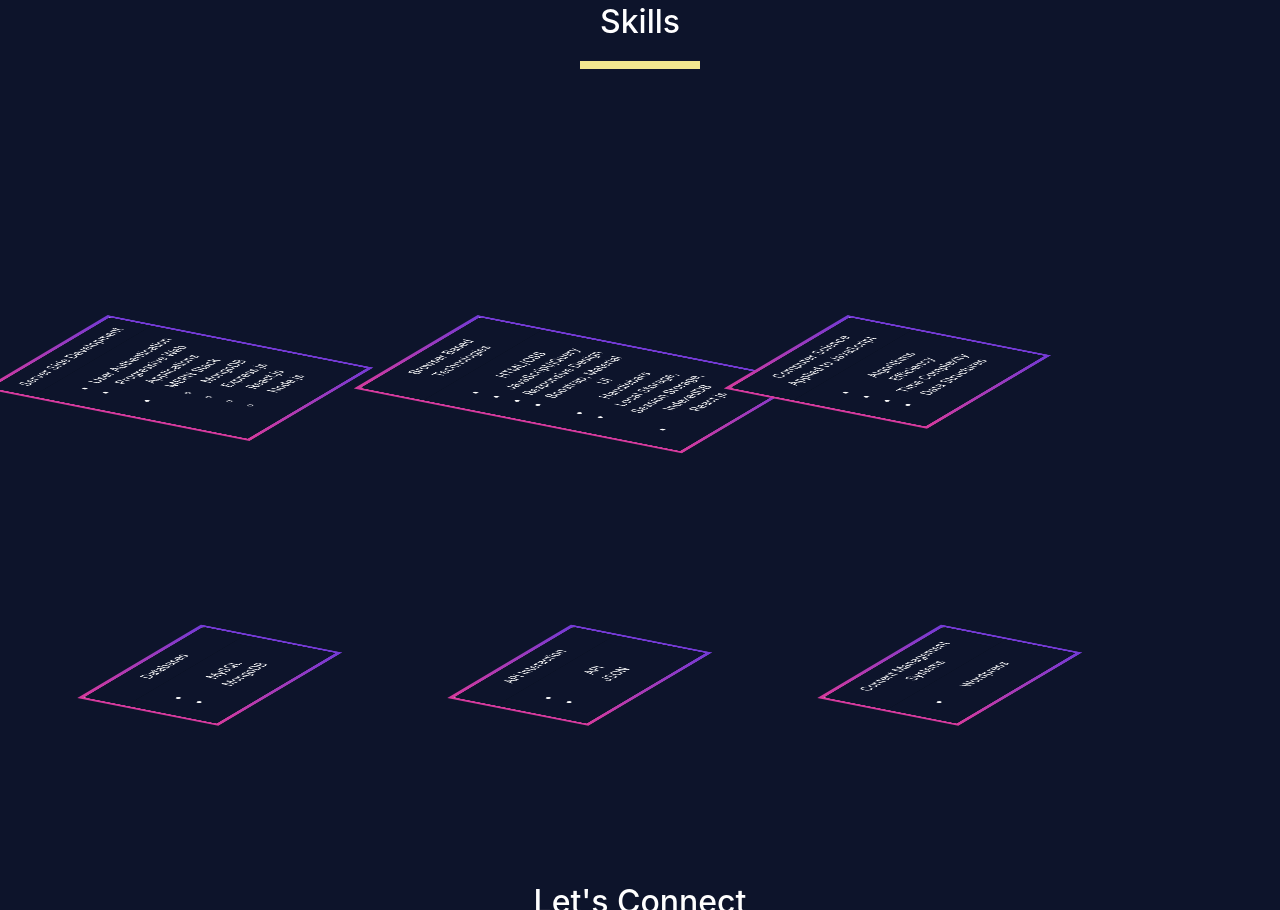
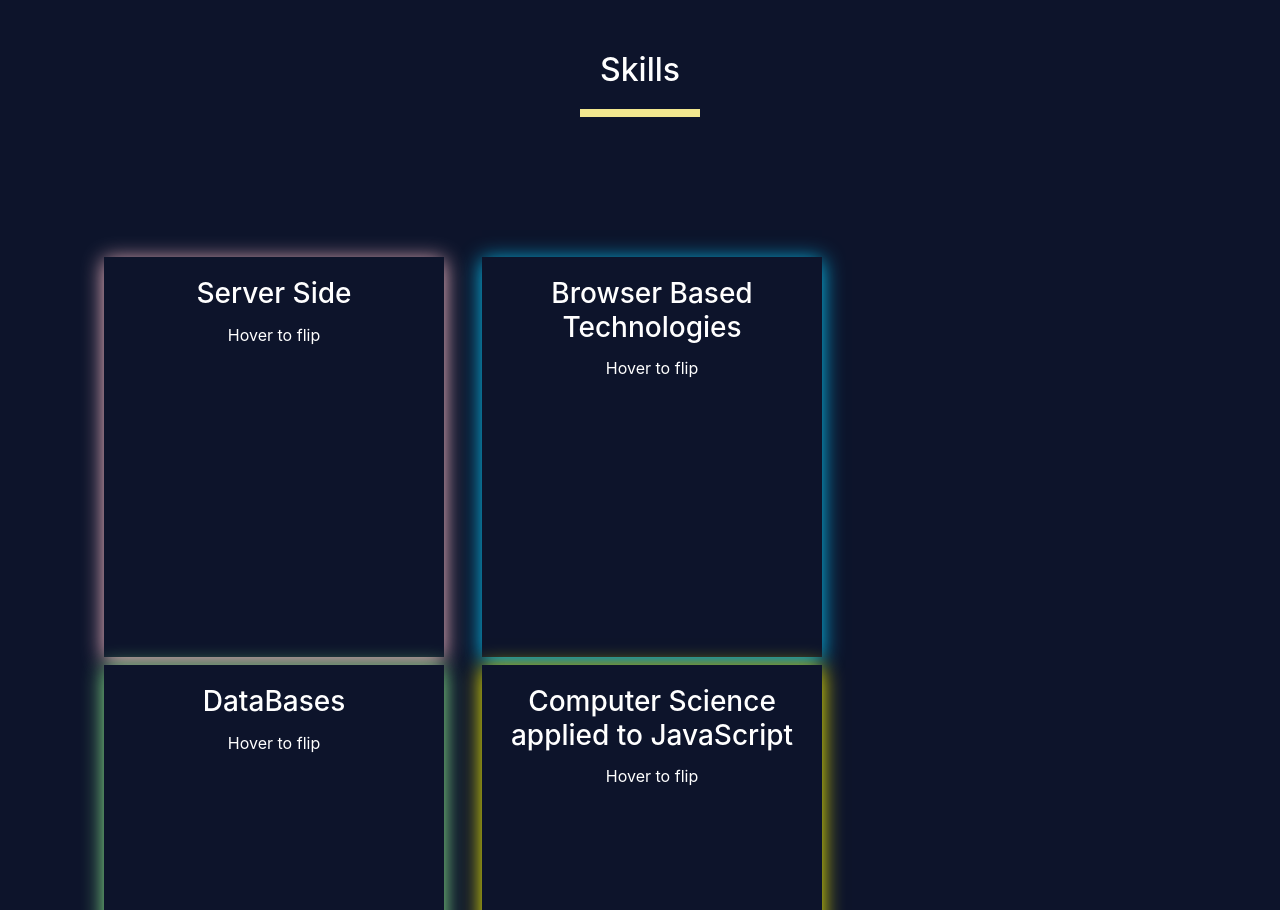
Before and after one commit to hlbrown/HTML-Portfolio, a plain HTML site: page index.html in a window 1280 px wide. Shown: the part 3109-4019 px from the top of the page. Drawn offline with nearby package versions, Linux system fonts and the light colour scheme.

Commit message:
commit on 'main'

```diff
--- a/index.css
+++ b/index.css
@@ -3,7 +3,13 @@
   --right-header: #00abff;
   --vertical-margin: 4em;
   --alt-font-color: #1d1d1d;
+  --maxWidth : 960px;
+  --cardWidth : 300px;
+  --cardHeight : 275px;
+  --colorMain : #3498db;
 }
+
+
 * {
     margin: 0;
     box-sizing: border-box;
@@ -180,15 +186,7 @@ li {
     background-color:#0d142b;
 
 }
-.skills-cards{
-    transform: rotateX(70deg) rotateZ(-60deg) translate3d(-120px, 0px, 70px);
-    transition: all .4s;
-    transform-style: preserve-3d;
-}
-.skills-cards:hover{
-    transform: rotateX(0deg) rotateZ(0deg) translate3d(0px, 0px, 0px);
-  box-shadow: 0px 0px 0px 0px rgba(0,0,0,0.0);
-}
+
 .card-footer {
         display: flex;
         flex-direction: column;
@@ -258,7 +256,192 @@ footer {
 }
 
 
-@media (min-width:768px){
+/* skills styling */
+.card-flip > div {
+    backface-visibility: hidden;
+    transition: transform 300ms;
+    transition-timing-function: linear;
+    width: 100%;
+    height: 100%;
+    margin: 0;
+    display: flex;
+}
+.card-flip-pink > div{
+    box-shadow: 0 3px 20px pink;
+}
+
+.card-flip-blue > div{
+    box-shadow: 0 3px 20px rgb(7, 199, 247);
+}
+
+.card-flip-green > div{
+    box-shadow: 0 3px 20px rgb(143, 241, 143);
+}
+.card-flip-yellow > div{
+    box-shadow: 0 3px 20px rgb(253, 249, 1);
+}
+
+
+.card-flip{
+    border-radius: 9px;
+    width:100%;
+    margin-top:20px;
+    border: 0 none;
+
+}
+.card .card-body, .card-back .card-body{
+    height: 380px;
+}
+
+
+.card-front{
+    transform: rotateY(0deg);
+    height:100%;
+
+}
+.card .card-flip{
+    height: 700px;
+}
+.card-back{
+    transform: rotateY(180deg);
+    position: absolute;
+    top:0;
+}
+.card-flip:hover .card-front{
+    transform: rotateY(-180deg);
+}
+.card-flip:hover .card-back{
+    transform: rotateY(0deg);
+}
+
+
+/*
+.cardBox {
+  float: left;
+  font-size: 1.2em;
+  margin: 1% 0 0 1%;
+  perspective: 800px;
+  transition: all 0.3s ease 0s;
+  width: 23.7%;
+}
+
+.cardBox:hover .card {
+  transform: rotateY( 180deg);
+}
+
+.cardBox .card {
+  background: #222;
+  cursor: default;
+  height: 300px;
+  transform-style: preserve-3d;
+  transition: transform 0.4s ease 0s;
+  width: 100%;
+  -webkit-animation: giro 1s 1;
+  animation: giro 1s 1;
+}
+
+.cardBox .card p {
+  margin-bottom: 1.8em;
+}
+
+.card .front,
+.card .back {
+  backface-visibility: hidden;
+  box-sizing: border-box;
+  color: white;
+  display: block;
+  font-size: 1.2em;
+  height: 100%;
+  padding: 0.8em;
+  position: absolute;
+  text-align: center;
+  width: 100%;
+}
+
+
+
+.card .front strong {
+  background: #fff;
+  border-radius: 100%;
+  color: #222;
+  font-size: 1.5em;
+  line-height: 30px;
+  padding: 0 7px 4px 6px;
+}
+
+.card .back {
+  transform: rotateY( 180deg);
+}
+
+.card .back a {
+  padding: 0.3em 0.5em;
+  background: #333;
+  color: #fff;
+  text-decoration: none;
+  border-radius: 1px;
+  font-size: 0.9em;
+  transition: all 0.2s ease 0s;
+}
+
+.card .back a:hover {
+  background: #fff;
+  color: #333;
+  text-shadow: 0 0 1px #333;
+}
+
+.cardBox:nth-child(1) .card .back {
+  background: cornflowerblue;
+}
+
+.cardBox:nth-child(2) .card .back {
+  background: orange;
+}
+
+.cardBox:nth-child(3) .card .back {
+  background: yellowgreen;
+}
+
+.cardBox:nth-child(4) .card .back {
+  background: tomato;
+}
+
+.cardBox:nth-child(2) .card {
+  -webkit-animation: giro 1.5s 1;
+  animation: giro 1.5s 1;
+}
+
+.cardBox:nth-child(3) .card {
+  -webkit-animation: giro 2s 1;
+  animation: giro 2s 1;
+}
+
+.cardBox:nth-child(4) .card {
+  -webkit-animation: giro 2.5s 1;
+  animation: giro 2.5s 1;
+} */
+
+/* @-webkit-keyframes giro {
+  from {
+    transform: rotateY( 180deg);
+  }
+  to {
+    transform: rotateY( 0deg);
+  }
+}
+
+@keyframes giro {
+  from {
+    transform: rotateY( 180deg);
+  }
+  to {
+    transform: rotateY( 0deg);
+  }
+} */
+
+
+
+
+/* @media (min-width:768px){
 .col-md-6 {
     -ms-flex: 0 0 50%;
     flex: 0 0 50%;
@@ -268,5 +451,24 @@ footer {
     -ms-flex: 0 0 41.666667%;
     flex: 0 0 41.666667%;
     max-width: 41.666667%;
-}
-}
+} */
+/* .cardBox {
+    margin-left: 2.8%;
+    margin-top: 3%;
+    width: 46%;
+  }
+  .cardBox .card {
+    height: 385px;
+  }
+  .cardBox:last-child {
+    margin-bottom: 3%;
+  }
+} */
+/* @media screen and (max-width: 480px) {
+  .cardBox {
+    width: 94.5%;
+  }
+  .cardBox .card {
+    height: 380px;
+  }
+} */
--- a/index.html
+++ b/index.html
@@ -11,6 +11,8 @@
     <script src="https://cdn.jsdelivr.net/npm/jquery@3.5.1/dist/jquery.slim.min.js"></script>
     <script src="https://cdn.jsdelivr.net/npm/popper.js@1.16.1/dist/umd/popper.min.js"></script>
     <script src="https://cdn.jsdelivr.net/npm/bootstrap@4.6.1/dist/js/bootstrap.bundle.min.js"></script>
+
+    <link rel="stylesheet" href="https://cdnjs.cloudflare.com/ajax/libs/font-awesome/4.7.0/css/font-awesome.min.css">
     <link rel="stylesheet" href="index.css" type="text/css">
 
     <title>Hannah Nagle</title>
@@ -40,10 +42,10 @@
         <div class="navbar-collapse collapse w-100 order-3 dual-collapse2">
             <ul class="navbar-nav ml-auto">
                 <li class="nav-item">
-                    <a class="nav-link" href="#resume">Resume</a>
+                    <a class="nav-link" href="https://docs.google.com/document/d/18QBjbJ525wQKfAkCxhTxbTDf30mCpnIgvxQwqHoMOPg/edit?usp=sharing" target="_blank">Resume</a>
                 </li>
                 <li class="nav-item">
-                    <a class="nav-link" href="#connect">Contact</a>
+                    <a class="nav-link" href="#contact">Contact</a>
                 </li>
             </ul>
         </div>
@@ -100,9 +102,14 @@
                 <div class="feat-proj-img-container" style="position: relative;">
                     <img class="img-fluid" src="https://i.ibb.co/FzdLXGS/weather-App.jpg">
                     <div class="projects-icon-container">
-                        <i class="fab fa-3x fa-github" aria-hidden="true">
-                            ::before
+
+                        <a href="https://github.com/hlbrown/WeatherApp" target="_blank">
+                        <i class="fa fa-github" style="font-size: 48px;color:white;" aria-hidden="true">
                         </i>
+                        </a>
+                        <a href="https://hlbrown.github.io/WeatherApp/" target="=_blank">
+                            <i class="fa fa-link" style="font-size: 48px;color:white;" aria-hidden="true"></i>
+                        </a>
                     </div>
                 </div>
 
@@ -115,8 +122,12 @@
                     <div class="project-img-container">
                         <img class="card-img-top" src="https://i.ibb.co/X3P3LvH/Note-Taker.jpg" alt="Project Image">
                         <div class="project-icons-contaier">
-                            <a href="#" target="_blank">
-                                <i></i>
+                            <a href="https://github.com/hlbrown/note-taker" target="_blank">
+                                <i class="fa fa-github" style="font-size: 48px;color:white;" aria-hidden="true">
+                                </i>
+                            </a>
+                            <a href="https://calm-meadow-83946.herokuapp.com/notes" target="=_blank">
+                                <i class="fa fa-link" style="font-size: 48px;color:white;" aria-hidden="true"></i>
                             </a>
                         </div>
                     </div>
@@ -140,8 +151,12 @@
                     <div class="project-img-container">
                         <img class="card-img-top" src="./assets/Login & Signup.png" alt="Card image Cap">
                         <div class="project-icons-container">
-                            <a href="#" class="light" target="_blank">
-                                <i class="fab fa-3x fa-github"></i>
+                            <a href="https://github.com/hlbrown/Mix-N-Match" target="_blank">
+                                <i class="fa fa-github" style="font-size: 48px;color:white;" aria-hidden="true">
+                                </i>
+                            </a>
+                            <a href="http://frozen-inlet-56976.herokuapp.com/login" target="=_blank">
+                                <i class="fa fa-link" style="font-size: 48px;color:white;" aria-hidden="true"></i>
                             </a>
                         </div>
                     </div>
@@ -171,11 +186,12 @@
                     <div class="project-img-container">
                         <img class="card-img-top" src="./assets/Landing_Page.png" alt="Card img cap">
                         <div class="project-icons-container">
-                            <a href="#" target="_blank">
-                                <i class="fab fa-3x fa-github"></i>
+                            <a href="https://github.com/hlbrown/just-in-time" target="_blank">
+                                <i class="fa fa-github" style="font-size: 48px;color:white;" aria-hidden="true">
+                                </i>
                             </a>
-                            <a href="#" target="_blank">
-                                <i class="fas fa-3x fa-external-link-alt"></i>
+                            <a href="https://project-3-just-in-time.herokuapp.com/" target="=_blank">
+                                <i class="fa fa-link" style="font-size: 48px;color:white;" aria-hidden="true"></i>
                             </a>
                         </div>
                     </div>
@@ -212,19 +228,20 @@
                         </div>
                     </section>
 
-                    <div class="container py-lg-5 pt-1 pb-3">
-
-                       <div class="row top-buffer">
-
+                    <div class="container-fluid bg-transparent py-5">
+                        <div class="row">
+                            <div class="col-sm-12 col-md-6 col-lg-4 m-1">
+                                <div class="card card-flip card-flip-pink h-100" style="background-color: transparent;">
+                                    <div class="card-front text-white">
+                                        <div class="card-body">
+                                            <h3 class="card-title">Server Side</h3>
+                                            <p class="card-text">Hover to flip</p>
                                         </div>
-                        <div class="row top-buffer">
-                            <div class="col-sm-12 col-md-4 col-lg-3 mx-auto skills-cards">
-                                <div class="card frontEnd-card border-gradient-purple">
-                                    <div class="card-block">
-                                        <div class="card-header">
-                                            Server Side Development
                                     </div>
+                                    <div class="card-back h-100">
                                         <div class="card-body">
+                                            <h3 class="card-title">Backside</h3>
+                                            <p class="card-text">
                                                 <ul>
                                                     <li>User Authentication</li>
                                                     <li>Progressive Web Applications</li>
@@ -237,100 +254,92 @@
                                                         </ul>
                                                     </li>
                                                 </ul>
+                                            </p>
                                         </div>
                                     </div>
                                 </div>
                             </div>
-                        <div class="col-md-4 col-sm-12 col-lg-3 mx-auto skills-cards">
-                            <div class="card styling-card frontEnd-card border-gradient-purple">
-                                <div class="card-block">
-                                    <div class="card-header">
-                                        Browser Based Technologies
+
+                            <div class="col-sm-12 col-md-6 col-lg-4 m-1" style="background: transparent;">
+                                <div class="card card-flip card-flip-blue h-100" style="background-color: transparent;">
+                                    <div class="card-front text-white">
+                                        <div class="card-body">
+                                            <h3 class="card-title">Browser Based Technologies</h3>
+                                            <p class="card-text">Hover to flip</p>
                                         </div>
+                                    </div>
+                                    <div class="card-back">
                                         <div class="card-body">
+                                            <h3 class="card-title">BBT Skills</h3>
+                                            <p class="card-text">
                                             <ul>
                                                 <li>HTML/CSS</li>
                                                 <li>JavaScript/jQuery</li>
                                                 <li>Responsive Design</li>
-                                            <li>Boostrap, Material UI</li>
+                                                <li>Boostrap</li>
                                                 <li>Handlebars</li>
-                                            <li>Local Storage, Session Storage, IndexedDB</li>
+                                                <li>Local Storage</li>
                                                 <li>React.js</li>
                                             </ul>
+                                            </p>
                                         </div>
                                     </div>
                                 </div>
                             </div>
-                        <div class="col-sm-12 col-md-4 col-lg-3 mx-auto skills-cards">
-                            <div class="card frontEnd-card border-gradient-purple">
-                                <div class="card-block">
-                                    <div class="card-header">
-                                        Computer Science Applied to JavaScript
+
+                            <div class="col-sm-12 col-md-6 col-lg-4 m-1">
+                                <div class="card card-flip card-flip-green h-100" style="background-color: transparent;">
+                                    <div class="card-front text-white">
+                                        <div class="card-body">
+                                            <h3 class="card-title">DataBases</h3>
+                                            <p class="card-text">Hover to flip</p>
                                         </div>
+                                    </div>
+                                    <div class="card-back">
                                         <div class="card-body">
+                                            <h3 class="card-title">DB Skills</h3>
+                                            <p class="card-text">
                                             <ul>
-                                            <li>Algorithms</li>
-                                            <li>Efficiency</li>
-                                            <li>Time Complexity</li>
-                                            <li>Data Structures</li>
+                                                <li>MySQL</li>
+                                                <li>MongoDB</li>
                                             </ul>
+                                            </p>
                                         </div>
                                     </div>
                                 </div>
                             </div>
-                        </div>
-                        <div class="row top-buffer">
-                        <div class="col-md-4 col-sm-12 col-lg-3 mx-auto skills-cards">
-                            <div class="card frontEnd-card  border-gradient-purple">
-                                <div class="card-block">
-                                    <div class="card-header">
-                                        Databases
-                                    </div>
+
+                            <div class="col-sm-12 col-md-6 col-lg-4 m-1">
+                                <div class="card card-flip card-flip-yellow h-100" style="background-color: transparent;">
+                                    <div class="card-front text-white">
                                         <div class="card-body">
-                                        <ul>
-                                            <li>
-                                                MySQL
-                                            </li>
-                                            <li>MongoDB</li>
-                                        </ul>
+                                            <h3 class="card-title">Computer Science applied to JavaScript</h3>
+                                            <p class="card-text">Hover to flip</p>
                                         </div>
                                     </div>
+                                    <div class="card-back">
+                                        <div class="card-body">
+                                            <h3 class="card-title">Skills</h3>
+                                            <p class="card-text">
+                                            <ul>
+                                                <li>Algoirthms</li>
+                                                <li>Efficiency</li>
+                                                <li>Data Structures</li>
+                                            </ul>
+                                            </p>
                                         </div>
                                     </div>
-                        <div class="col-md-4 col-sm-12 col-lg-3 mx-auto skills-cards">
-                            <div class="card frontEnd-card  border-gradient-purple ">
-                                <div class="card-block">
-                                    <div class="card-header">
-                                        API Interaction
-                                    </div>
-                                    <div class="card-body">
-                                        <ul>
-                                            <li>API</li>
-                                            <li>JSON</li>
-                                        </ul>
                                 </div>
                             </div>
 
                         </div>
                     </div>
-                        <div class="col-md-4 col-sm-12 col-lg-3  mx-auto skills-cards">
-                            <div class="card frontEnd-card  border-gradient-purple ">
-                                <div class="card-block">
-                                    <div class="card-header">
-                                        Content Management Systems
-                                    </div>
-                                    <div class="card-body">
-                                        <ul>
-                                            <li>Wordpress</li>
-                                        </ul>
-                                    </div>
-                                </div>
+                <!---Finishing notes for the skills section
+                fix the columns, possibly the margin causing the lg columns to not have enough space,
+                figure out why when adding a background color a small portion of the bottom of the backside of the card is not changing with (sizing issue possibly)
+                -->
 
-                            </div>
-                        </div>
-                       </div>
-                    </div>
-
+            <!--------------- Connecting Section ----------------------->
                     <section class="py-5 container ">
                         <div class="row ">
                             <div class="col-lg-3 col-md-4 mx-auto">
@@ -342,27 +351,30 @@
                     <div class="container">
                         <div class="row">
                             <div class="col-md-4 col-sm-12 mx-auto">
-                                <div class="card">
+                                <div class="card" style="border:0;box-shadow: 0 3px 20px green;">
                                     <div class="card-header">
-                                        <a target="_blank" href="https://github.com/hlbrown"><p>GitHub</a></p>
+                                        <a target="_blank" href="https://github.com/hlbrown">
+                                            <i class="fa fa-github" style="size:300px;color:green;"></i>
+                                        </a>
+                                        <!--make the icons bigger-->
                                     </div>
                                 </div>
                             </div>
                             <div class="col-md-4 col-sm-12 mx-auto">
-                                <div class="card">
+                                <div class="card" style="border:0;box-shadow: 0 3px 20px pink;">
                                     <div class="card-header">
                                         <a target="_blank" href="https://www.linkedin.com/in/hannahnagle/">
-                                            <p>LinkedIn
-                                        </a></p>
+                                        <i class="fa fa-linkedin" style="size:300px;color:pink;"></i>
+                                        </a>
                                     </div>
                                 </div>
                             </div>
                             <div class="col-md-4 col-sm-12 mx-auto">
-                                <div class="card">
+                                <div class="card" style="border:0;box-shadow:0 3px 20px rgb(0, 217, 255);">
                                     <div class="card-header">
                                         <a target="_blank" href="https://hannahnagle11311345.wordpress.com/">
-                                            <p>Check out my Blog
-                                        </a></p>
+                                            <i class="fabv fa-blogger-b" style="font-size:12px;color: rgb(0,217,255);">Blog</i>
+                                        </a>
                                     </div>
                                 </div>
                             </div>
@@ -373,7 +385,7 @@
                     <section class="py-5 container ">
                         <div class="row ">
                             <div class="col-lg-3 col-md-4 mx-auto">
-                                <h2 class="fw-dark">Education</h2>
+                                <h2 class="fw-dark" id="education">Education</h2>
                                 <div class="projects-border"></div>
                             </div>
                         </div>
@@ -381,9 +393,9 @@
                     <div class="container">
                         <div class="row">
                             <div class="col-sm-12 mx-auto">
-                                <div class="card">
+                                <!-- <div class="card">
                                     <h3>Certifications</h3>
-                                </div>
+                                </div> -->
                                 <div class="card-body">
                                   <img class="w-50" src="./assets/bootcampCert.JPG" alt="boot camp certification">
                                </div>
@@ -395,7 +407,7 @@
 
 <footer>
     <div class="footer-container">
-        <p class="footer-text">
+        <p class="footer-text" id="contact">
             Email: nagle.hannah1@gmail.com</br>
             Phone: 910-682-8007</br>
             Resume: <a href="https://docs.google.com/document/d/18QBjbJ525wQKfAkCxhTxbTDf30mCpnIgvxQwqHoMOPg/edit?usp=sharing">PDF</a>
@@ -413,11 +425,11 @@
 
 
 
-
+<scrpt src="app.js"></scrpt>
     <script src="https://cdn.jsdelivr.net/npm/@popperjs/core@2.10.2/dist/umd/popper.min.js"
         integrity="sha384-7+zCNj/IqJ95wo16oMtfsKbZ9ccEh31eOz1HGyDuCQ6wgnyJNSYdrPa03rtR1zdB"
         crossorigin="anonymous"></script>
     <script src="https://cdn.jsdelivr.net/npm/bootstrap@5.1.3/dist/js/bootstrap.min.js"></script>
-    <!-- <scrpt src="app.js"></scrpt> -->
+    <scrpt src="app.js"></scrpt>
 </body>
 </html>
```
Also changed, not shown: app.js (+15 -0 lines). Lines whose indentation alone changed are shown as unchanged.
